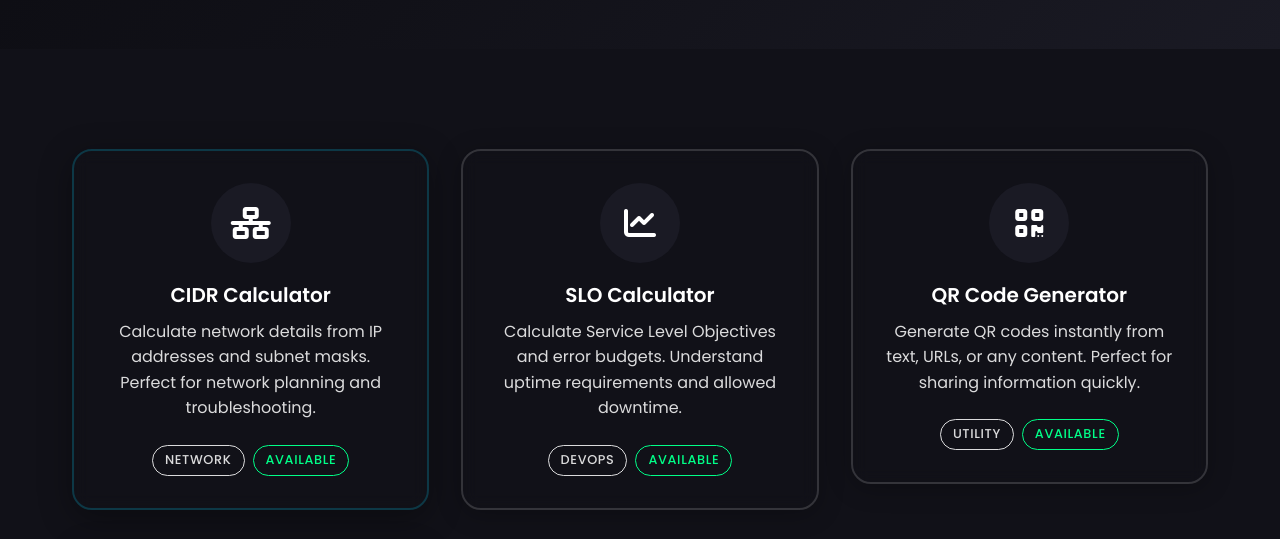
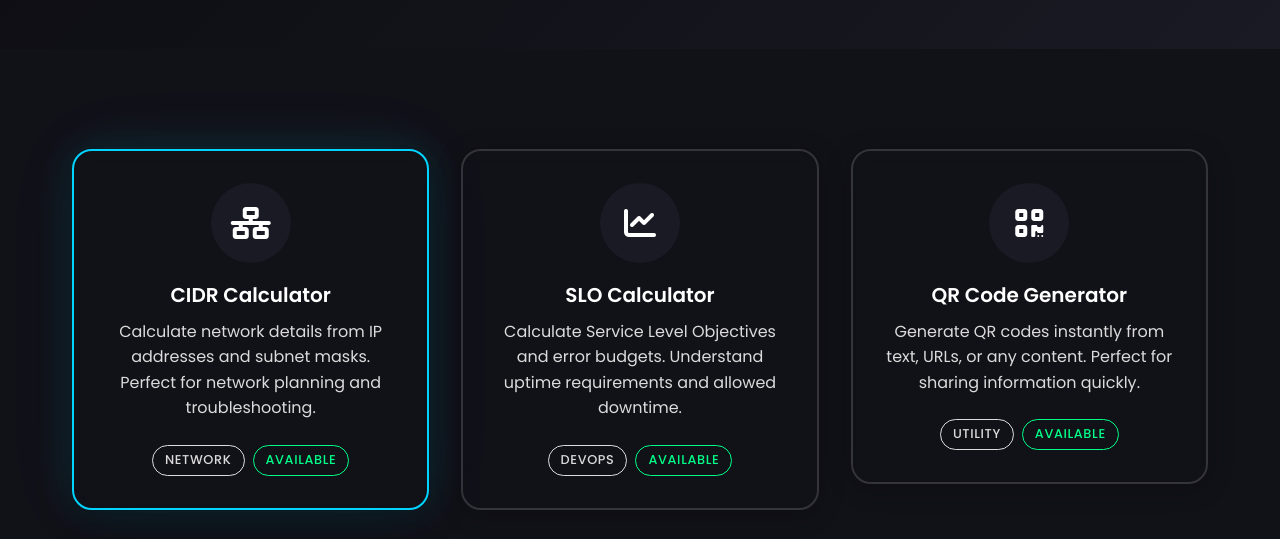
Before and after one commit to EmiraLabs/os, a plain HTML site: page dist/index.html in a window 1280 px wide. In both pictures the pointer is over the element 250 px from the left and 862 px from the top of the page. Shown: the part 533-1072 px from the top of the page. Drawn offline with Linux system fonts and the light colour scheme.

```diff
--- a/assets/css/styles.css
+++ b/assets/css/styles.css
@@ -402,9 +402,9 @@ body {
 }
 
 .tool-card:hover {
-    transform: translateY(-8px);
-    box-shadow: var(--shadow-medium);
-    border-color: rgba(0, 212, 255, 0.2);
+    transform: translateY(-12px) scale(1.02);
+    box-shadow: var(--shadow-medium), 0 0 40px rgba(0, 212, 255, 0.15), 0 0 80px rgba(0, 212, 255, 0.05);
+    border-color: var(--accent-electric);
 }
 
 .tool-icon-large {
--- a/dist/assets/css/styles.css
+++ b/dist/assets/css/styles.css
@@ -402,9 +402,9 @@ body {
 }
 
 .tool-card:hover {
-    transform: translateY(-8px);
-    box-shadow: var(--shadow-medium);
-    border-color: rgba(0, 212, 255, 0.2);
+    transform: translateY(-12px) scale(1.02);
+    box-shadow: var(--shadow-medium), 0 0 40px rgba(0, 212, 255, 0.15), 0 0 80px rgba(0, 212, 255, 0.05);
+    border-color: var(--accent-electric);
 }
 
 .tool-icon-large {
--- a/dist/index.html
+++ b/dist/index.html
@@ -255,7 +255,7 @@
     </div>
     <div class="footer-bottom">
         <p class="footer-copyright">&copy; 2025 EmiraLabs. Made with <i class="fas fa-heart"></i> for developers everywhere.</p>
-        <p class="footer-credit">Powered by <a href="https://github.com/lithammer/stw" target="_blank">stw</a></p>
+        <p class="footer-credit">Powered by <a class="gradient-text" href="https://github.com/EmiraLabs/stw" target="_blank">stw</a></p>
     </div>
 </footer>
     <script src="/assets/js/app.js"></script>
```
Also changed, not shown: dist/about/contact/index.html (+1 -1 lines), dist/about/index.html (+1 -1 lines), dist/cidr-calculator/index.html (+1 -1 lines), dist/qr-generator/index.html (+1 -1 lines), dist/slo-calculator/index.html (+1 -1 lines).
